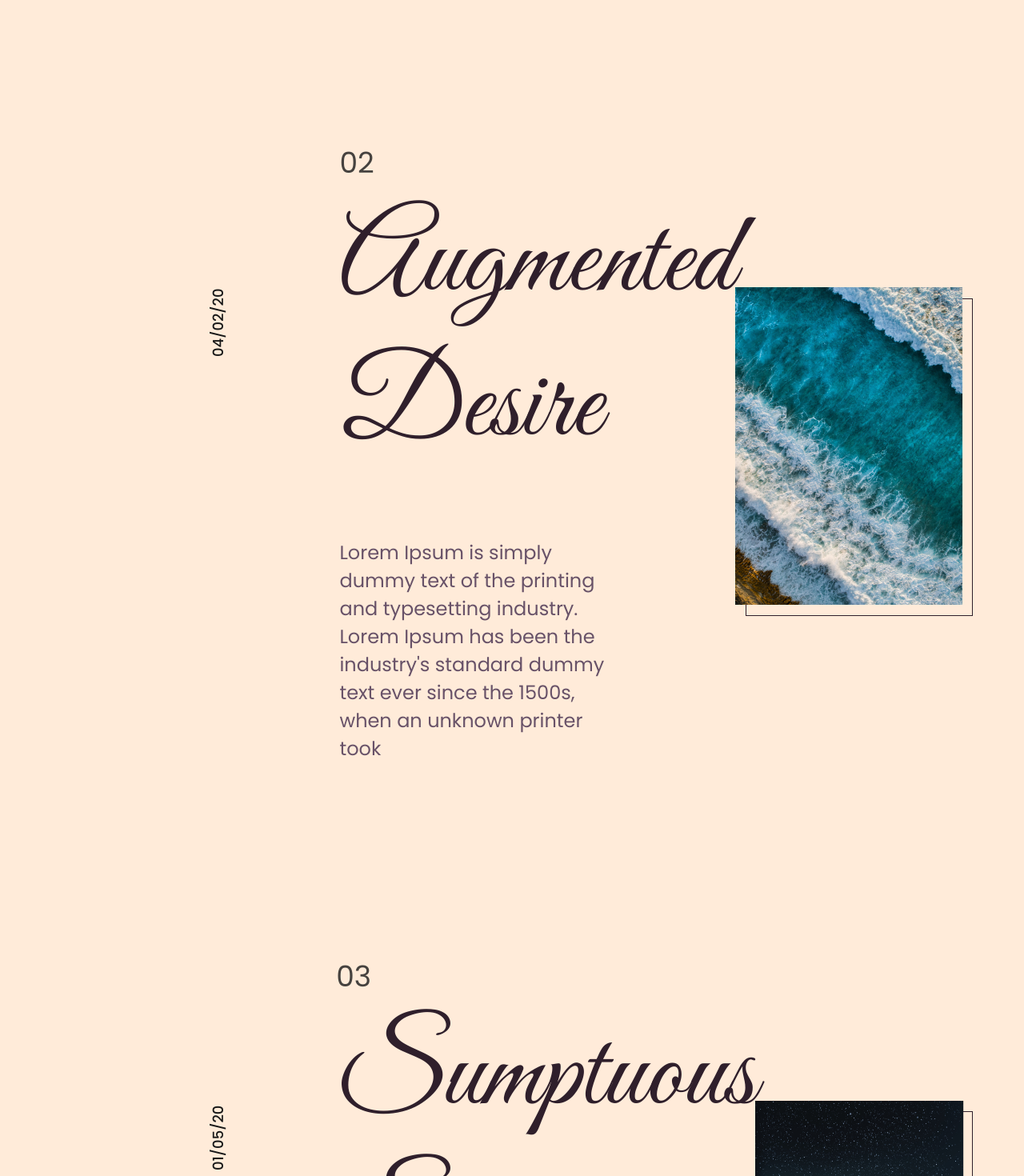
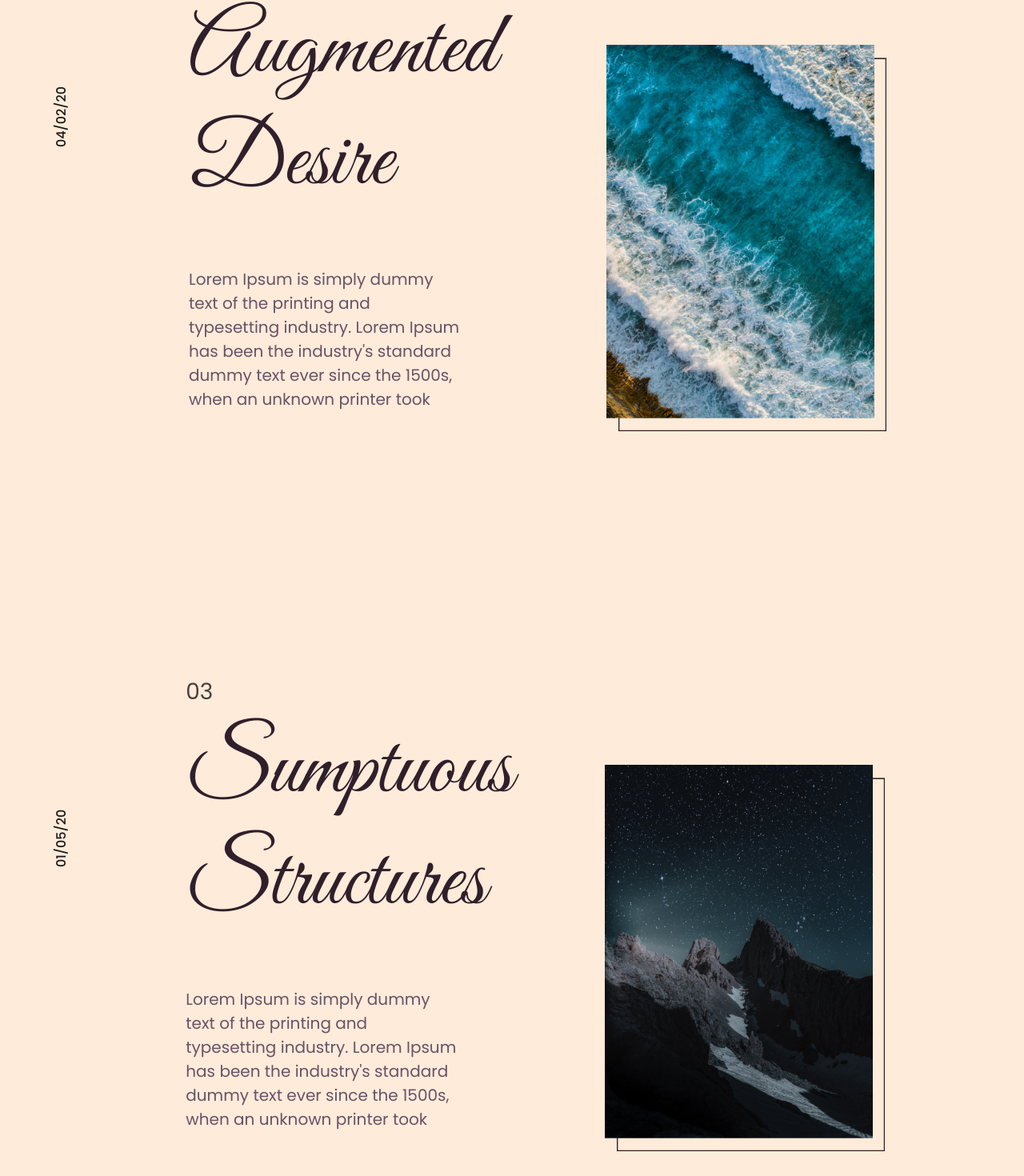
Before and after one commit to Scavengerizer/photography, a React (Create React App) app: page / in a window 1280 px wide. Shown: the part 2742-4212 px from the top of the page at 80% size. Built offline with nearby package versions, Linux system fonts and the light colour scheme.

Commit message:
changed structure of work page to a grid

```diff
--- a/src/components/03 work.js
+++ b/src/components/03 work.js
@@ -23,7 +23,8 @@ function Work() {
           <div className='work_samples'>
             <div className='sample row'>
               <div className='date_of_pic'>23/05/10</div>
-              <div className='pic_text'>
+              <div className='work_grid'>
+                <div className='work_grid_1'>
                   <div className='pic_number'>
                     <span>01</span>
                   </div>
@@ -32,7 +33,9 @@ function Work() {
                     <br></br>
                     <span>Dazzle</span>
                   </div>
-                <div className='pic_desc'>
+                </div>
+
+                <div className='work_grid_2'>
                   <p>
                     Lorem Ipsum is simply dummy text of the printing and
                     typesetting industry. Lorem Ipsum has been the industry's
@@ -40,14 +43,18 @@ function Work() {
                     printer took
                   </p>
                 </div>
-              </div>
+
+                <div className='work_grid_3'>
                   <div className='pic_image col center'>
                     <img src={img1} alt='' />
                   </div>
                 </div>
+              </div>
+            </div>
             <div className='sample row'>
               <div className='date_of_pic'>04/02/20</div>
-              <div className='pic_text'>
+              <div className='work_grid'>
+                <div className='work_grid_1'>
                   <div className='pic_number'>
                     <span>02</span>
                   </div>
@@ -56,7 +63,9 @@ function Work() {
                     <br></br>
                     <span>Desire</span>
                   </div>
-                <div className='pic_desc'>
+                </div>
+
+                <div className='work_grid_2'>
                   <p>
                     Lorem Ipsum is simply dummy text of the printing and
                     typesetting industry. Lorem Ipsum has been the industry's
@@ -64,15 +73,19 @@ function Work() {
                     printer took
                   </p>
                 </div>
-              </div>
+
+                <div className='work_grid_3'>
                   <div className='pic_image col center'>
                     <img src={img2} alt='' />
+                  </div>
+                </div>
               </div>
             </div>
 
             <div className='sample row'>
               <div className='date_of_pic'>01/05/20</div>
-              <div className='pic_text'>
+              <div className='work_grid'>
+                <div className='work_grid_1'>
                   <div className='pic_number'>
                     <span>03</span>
                   </div>
@@ -81,7 +94,9 @@ function Work() {
                     <br></br>
                     <span>Structures</span>
                   </div>
-                <div className='pic_desc'>
+                </div>
+
+                <div className='work_grid_2'>
                   <p>
                     Lorem Ipsum is simply dummy text of the printing and
                     typesetting industry. Lorem Ipsum has been the industry's
@@ -89,9 +104,12 @@ function Work() {
                     printer took
                   </p>
                 </div>
-              </div>
+
+                <div className='work_grid_3'>
                   <div className='pic_image col center'>
                     <img src={img3} alt='' />
+                  </div>
+                </div>
               </div>
             </div>
           </div>
--- a/src/styles/components/03 work.scss
+++ b/src/styles/components/03 work.scss
@@ -1,5 +1,5 @@
 .work {
-  margin-top: 15.5em;
+  margin-top: 10.5em;
   margin-bottom: 15.5em;
   .our_work_text {
     h6 {
@@ -23,7 +23,7 @@
   .fixed_block {
     margin-top: 10em;
     position: relative;
-    width: 300px;
+    width: 500px;
     height: 2500px;
     .fixed_block_contents {
       margin-top: 10em;
@@ -63,10 +63,13 @@
           transform: rotate(-90deg);
           margin-top: 15em;
         }
-        .pic_text {
+        .work_grid {
           margin-left: 5em;
-
-          width: 50%;
+          display: grid;
+          grid-template-columns: 1fr 1fr;
+          grid-template-rows: 1fr 1fr;
+        }
+        .work_grid_1 {
           .pic_number {
             color: $darkgrey;
             opacity: 0.8;
@@ -77,15 +80,22 @@
             color: $darkpurple;
             font: 9rem $Vibe;
           }
-          .pic_desc {
+        }
+        .work_grid_2 {
+          p {
             margin-top: 3em;
             width: 70%;
             color: $lightpurple;
             font: 400 1.5rem $Pop;
           }
         }
-        .pic_image {
-          width: 50%;
+        .work_grid_3 {
+          grid-row: 1/3;
+          grid-column: 2/3;
+          .pic_image {
+            margin-top: 7em;
+            width: 100%;
+          }
         }
       }
     }
--- a/src/styles/components/06 media queries.scss
+++ b/src/styles/components/06 media queries.scss
@@ -26,6 +26,51 @@
       display: none;
     }
   }
+  .work {
+    .fixed_block {
+      display: none;
+    }
+    .work_contents {
+      .work_samples {
+        .sample {
+          .date_of_pic {
+            margin-left: 0;
+            font-size: 1rem;
+          }
+          .work_grid {
+            margin-left: 6em;
+          }
+          .work_grid_1 {
+            .pic_number {
+              font-size: 1.75rem;
+            }
+            .pic_heading {
+              font-size: 7rem;
+            }
+          }
+          .work_grid_2 {
+            p {
+              font-size: 1.25rem;
+            }
+          }
+          .work_grid_3 {
+            margin-left: 2em;
+            .pic_image {
+              min-width: 350px;
+              width: 70%;
+            }
+          }
+        }
+      }
+    }
+    .work_message {
+      display: none;
+    }
+  }
+}
+
+// Custom Media Queries
+@media (max-width: 1000px) {
 }
 
 // 768px
```
Lines whose indentation alone changed are shown as unchanged.
